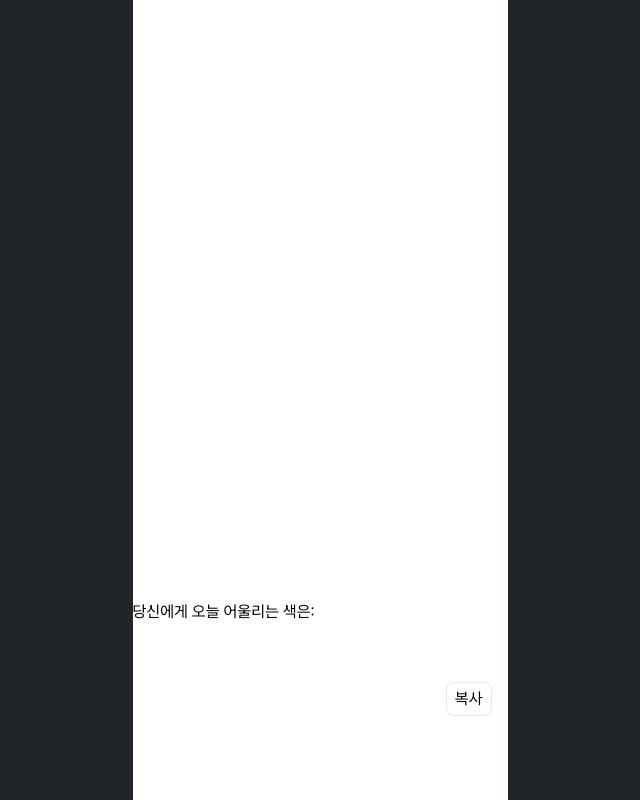
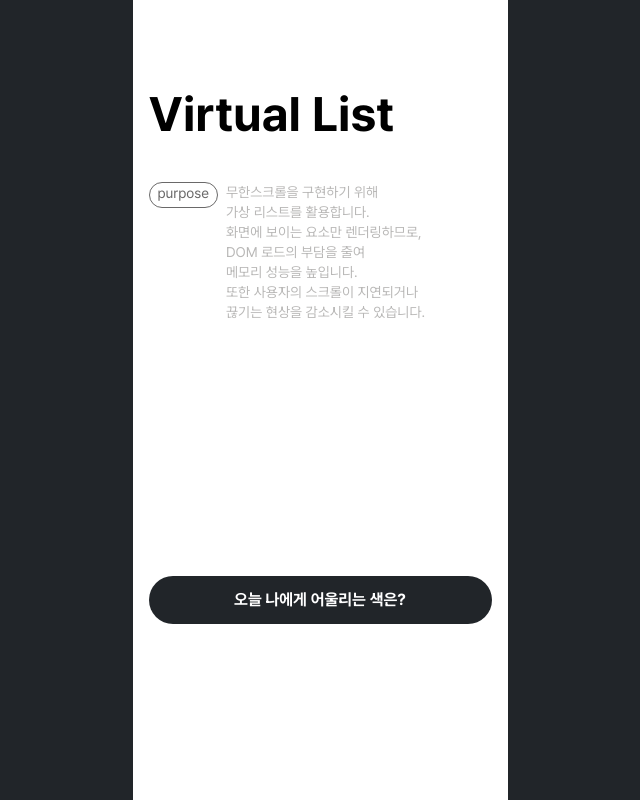
Before and after one commit to ohtmm/FE-Workshop, a Next.js app: page /virtual-list in a window 1280 px wide. Shown: the whole page, without its empty margins (320-960 px from the left). Built offline with nearby package versions, Linux system fonts and the light colour scheme; no server answers.

Commit message:
feat: vitual list 온보딩 페이지 추가

```diff
--- /dev/null
+++ b/app/(pages)/virtual-list/colorchips/page.tsx
@@ -0,0 +1,7 @@
+import VirtualListPage from '@/app/_component/virtual-list/page/virtual-list-page';
+
+const Page = () => {
+  return <VirtualListPage />;
+};
+
+export default Page;
--- a/app/(pages)/virtual-list/page.tsx
+++ b/app/(pages)/virtual-list/page.tsx
@@ -1,7 +1,7 @@
-import VirtualListPage from '@/app/_component/virtual-list/page/virtual-list-page';
+import VirtualListOnboardingPage from '@/app/_component/virtual-list/page/ virtualList-onboarding-page';
 
 const Page = () => {
-  return <VirtualListPage />;
+  return <VirtualListOnboardingPage />;
 };
 
 export default Page;
--- /dev/null
+++ b/app/_component/virtual-list/page/ virtualList-onboarding-page.tsx
@@ -0,0 +1,40 @@
+'use client';
+
+import { useRouter } from 'next/navigation';
+import Button from '../../shared/button';
+
+const VirtualListOnboardingPage = () => {
+  const router = useRouter();
+  const handleClick = () => {
+    router.push('/virtual-list/colorchips');
+  };
+  return (
+    <div className='w-full h-screen grid grid-cols-1 grid-rows-2 justify-center items-center px-4'>
+      <p className='text-center w-full'>
+        <span className='block mb-8 text-[48px] font-bold text-left'>
+          Virtual List
+        </span>
+        <span className='block w-full text-sm font-normal flex gap-2'>
+          <span className='border border-grey600 text-grey600 px-2 pb-1 rounded-full h-fit'>
+            purpose
+          </span>
+          <span className='w-full text-left text-grey300'>
+            무한스크롤을 구현하기 위해 <br />
+            가상 리스트를 활용합니다. <br />
+            화면에 보이는 요소만 렌더링하므로,
+            <br />
+            DOM 로드의 부담을 줄여
+            <br /> 메모리 성능을 높입니다.
+            <br /> 또한 사용자의 스크롤이 지연되거나 <br />
+            끊기는 현상을 감소시킬 수 있습니다.
+          </span>
+        </span>
+      </p>
+      <Button variant='primary' fullWidth className='' onClick={handleClick}>
+        오늘 나에게 어울리는 색은?
+      </Button>
+    </div>
+  );
+};
+
+export default VirtualListOnboardingPage;
--- a/app/_component/virtual-list/page/virtual-list-page.tsx
+++ b/app/_component/virtual-list/page/virtual-list-page.tsx
@@ -24,9 +24,7 @@ const VirtualListPage = () => {
           <img src={photo.thumbnailUrl} alt='컬러칩' />
         </div>
         <div className='w-full flex justify-between pr-4'>
-          <div className={`text-xl font-semibold`}>
-            {photo.thumbnailUrl.split('/')[4]}
-          </div>
+          <div className={`text-lg`}>{photo.thumbnailUrl.split('/')[4]}</div>
           <CopyTextButton text={photo.thumbnailUrl.split('/')[4]} />
         </div>
       </div>
@@ -35,7 +33,7 @@ const VirtualListPage = () => {
 
   return (
     <Suspense fallback={<div>Loading...</div>}>
-      <div className='h-[600px]'>
+      <div className='h-[600px] w-full'>
         <AutoSizer>
           {({ width, height }) => (
             <List
@@ -51,7 +49,9 @@ const VirtualListPage = () => {
       </div>
 
       <div>
-        당신에게 오늘 어울리는 색은:
+        <span className='block text-center py-4 font-semibod '>
+          당신에게 오늘 어울리는 색은:
+        </span>
         <div
           key={list && list[randomNum].id}
           className='flex gap-4 items-center'
```
